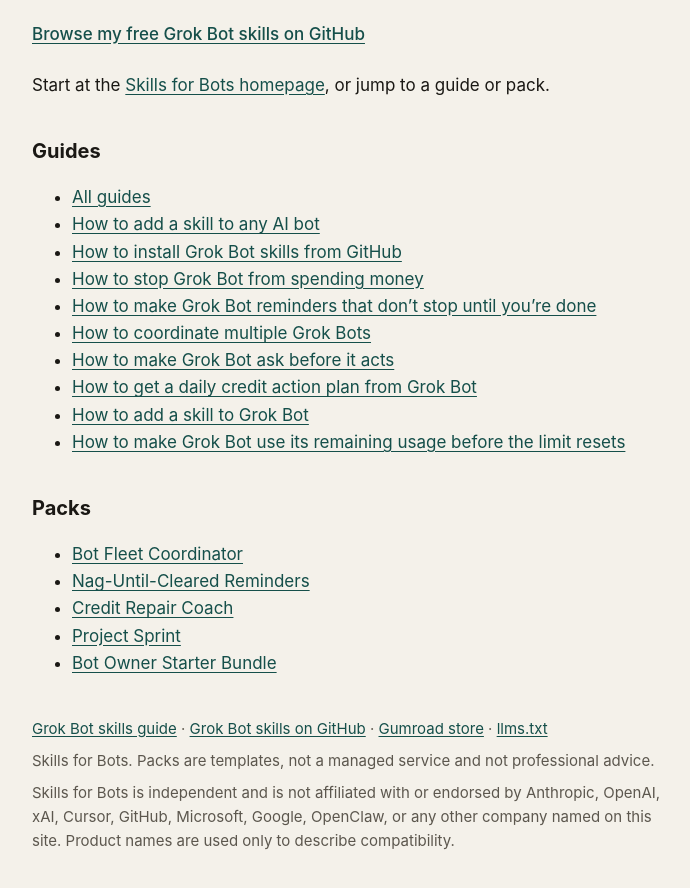
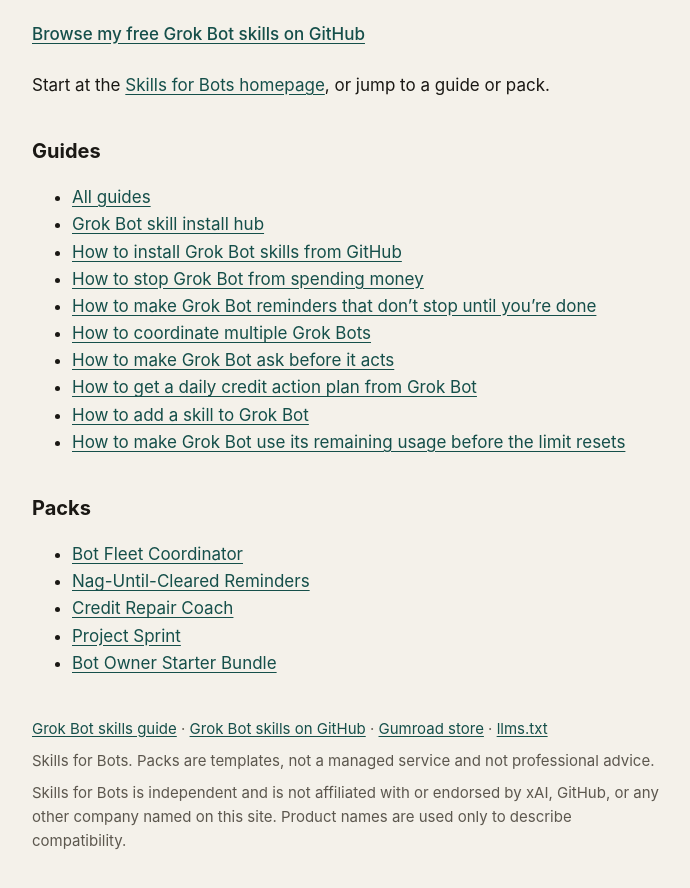
Before and after one commit to skillsforbots/skillsforbots.github.io, a plain HTML site: page 404.html in a window 1280 px wide. Shown: the part 204-1092 px from the top of the page, without its empty margins (292-982 px from the left). Drawn offline with Linux system fonts and the light colour scheme.

Commit message:
Root: install hub link text, Grok-only footer, llms.txt entries

```diff
--- a/404.html
+++ b/404.html
@@ -110,7 +110,7 @@
     <h2>Guides</h2>
     <ul>
       <li><a href="https://skillsforbots.com/guides/">All guides</a></li>
-      <li><a href="https://skillsforbots.com/install/">How to add a skill to any AI bot</a></li>
+      <li><a href="https://skillsforbots.com/install/">Grok Bot skill install hub</a></li>
       <li><a href="https://skillsforbots.com/install/grok-bot/">How to install Grok Bot skills from GitHub</a></li>
       <li><a href="https://skillsforbots.com/how-to-stop-ai-bot-spending-money/">How to stop Grok Bot from spending money</a></li>
       <li><a href="https://skillsforbots.com/ai-bot-reminders-that-dont-stop/">How to make Grok Bot reminders that don’t stop until you’re done</a></li>
@@ -133,7 +133,7 @@
   <footer>
     <p><a href="/grok-bot-skills/">Grok Bot skills guide</a> · <a href="https://github.com/skillsforbots/grok-bot-skills">Grok Bot skills on GitHub</a> · <a href="https://skillsforbots.gumroad.com">Gumroad store</a> · <a href="https://skillsforbots.com/llms.txt">llms.txt</a></p>
     <p>Skills for Bots. Packs are templates, not a managed service and not professional advice.</p>
-    <p>Skills for Bots is independent and is not affiliated with or endorsed by Anthropic, OpenAI, xAI, Cursor, GitHub, Microsoft, Google, OpenClaw, or any other company named on this site. Product names are used only to describe compatibility.</p>
+    <p>Skills for Bots is independent and is not affiliated with or endorsed by xAI, GitHub, or any other company named on this site. Product names are used only to describe compatibility.</p>
   </footer>
 </body>
 </html>
```
Also changed, not shown: index.html (+2 -2 lines), llms.txt.
